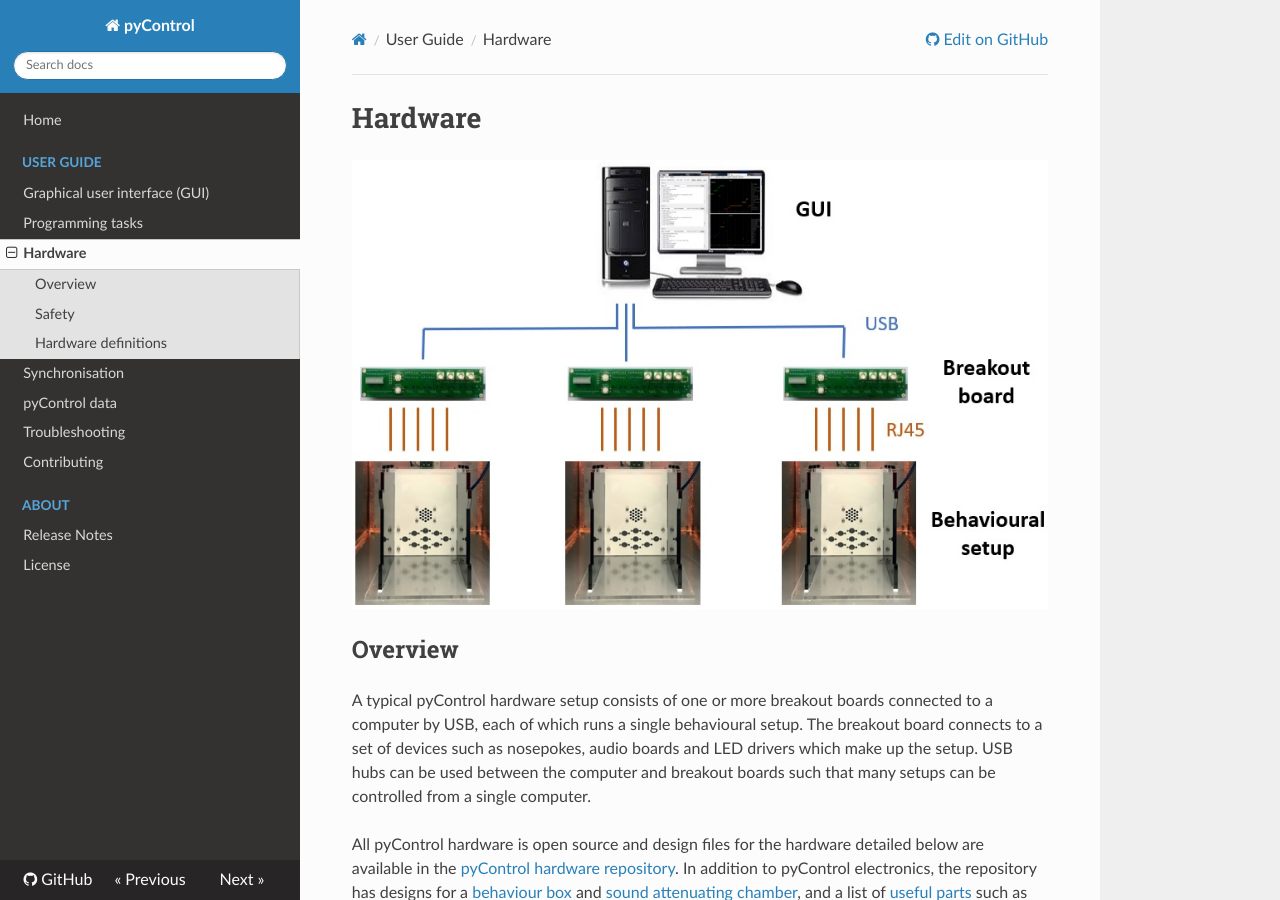
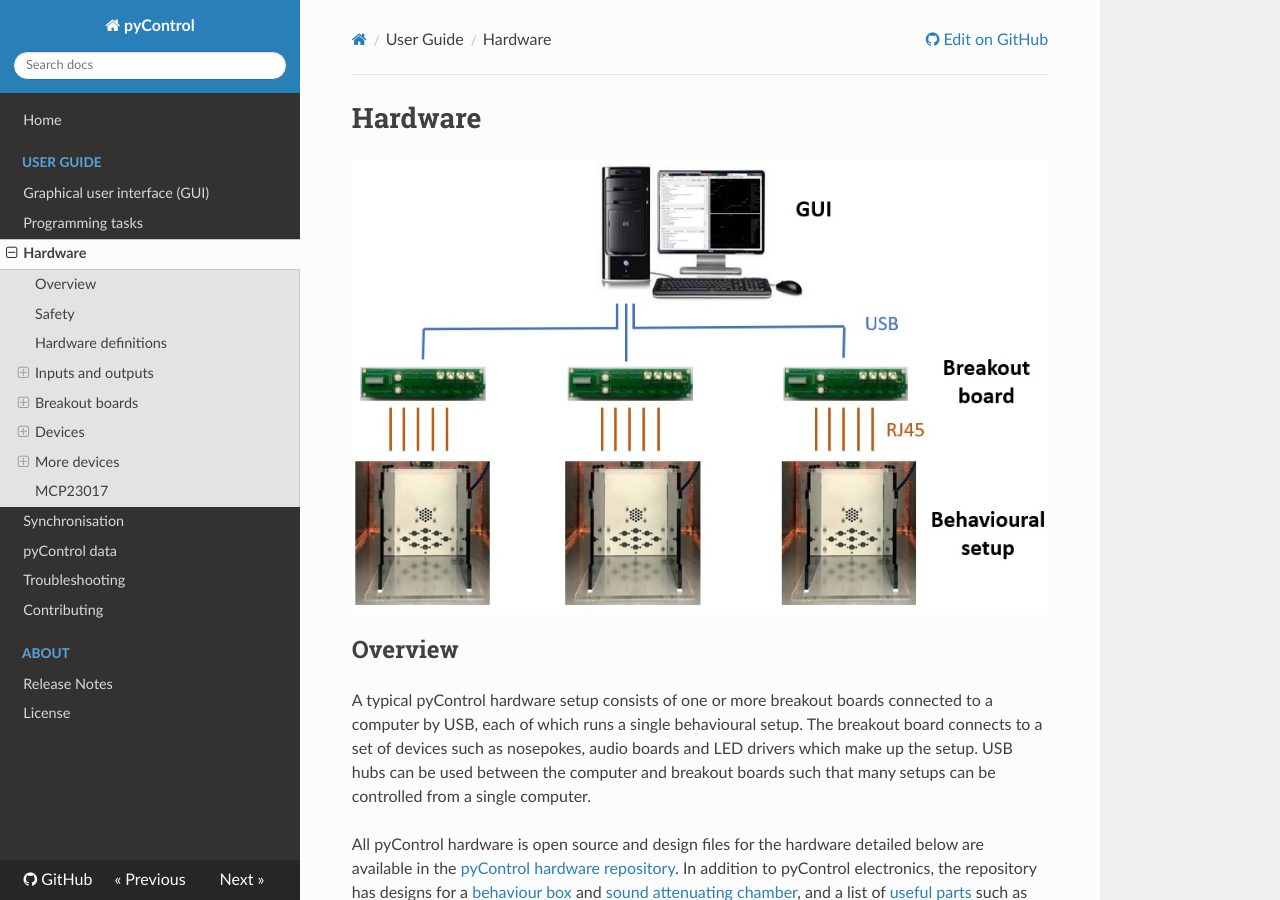
Before and after one commit to pyControl/docs, an MkDocs documentation site: the page built from docs/user-guide/hardware.md, in a window 1280 px wide and 900 px high. Built offline with MkDocs 1.6.1, drawn with Linux system fonts in a browser that asks for light colours; nearby versions of some CDN libraries.

Commit message:
shifted some header levels for better sidebar navigation

````diff
--- a/docs/user-guide/hardware.md
+++ b/docs/user-guide/hardware.md
@@ -65,13 +65,13 @@
 hw.off()  # Turn off all outputs.
 ```
 
-# Inputs and outputs
+## Inputs and outputs
 
 The following hardware classes control the behaviour of a single pin on the micropython microcontroller.
 
 ---
 
-## Digital input
+### Digital input
 
 The digital input class generates pyControl framework events when a specified pin on the Micropython board changes state. Seperate events can be specified for rising and falling edges.
 
@@ -103,7 +103,7 @@
 
 ---
 
-## Digital output
+### Digital output
 
 The digital output class is used to control a pyboard pin used as a digital output.
 
@@ -133,7 +133,7 @@
 
 ---
 
-## Analog input
+### Analog input
 
 The analog input class measures the voltage on a pin at a specified sampling rate, can stream these measurements to the host computer to be saved to disk, and can generate pyControl framework events when the voltage rises above or falls below a specified threshold.
 
@@ -168,7 +168,7 @@
 
 ---
 
-## Analog outputs
+### Analog outputs
 
 Pyboard pins 'X5' and 'X6' support analog output.  On the breakout board they are connected to the BNC connectors labled DAC-1 and DAC-2 and also to the special function pins on behaviour ports 3 and 4 respectively.  To use these pins as analog outputs see the [pyb.DAC](https://docs.micropython.org/en/latest/library/pyb.DAC.html) class in the micropython docs.
 
@@ -301,11 +301,11 @@
 
 ---
 
-# Devices
+## Devices
 
 The following Python classes define devices which plug into behaviour ports.
 
-## Poke
+### Poke
 
 Nosepoke port with infra-red beam, stimulus LED and socket to connect solenoid valve.
 
@@ -357,7 +357,7 @@
 
 ---
 
-## Audio board
+### Audio board
 
 Audio amplifier board for driving a speaker to produce auditory stimuli.  The board uses the micropython [DAC](https://docs.micropython.org/en/latest/pyboard/library/pyb.DAC.html) for stimulus generation.  The audio board must be plugged into a port on the breakout board which supports DAC output and I2C serial communication (used to set the volume) - ports 3 and 4 on breakout board 1.2 are suitable.
 
@@ -421,7 +421,7 @@
 
 ---
 
-## LED driver
+### LED driver
 
 A constant current LED driver for optogenetic stimulation.
 
@@ -456,7 +456,7 @@
 
 ---
 
-## Stepper motor
+### Stepper motor
 
 Class for controlling an [EasyDriver](http://www.schmalzhaus.com/EasyDriver/) stepper motor driver or any driver which takes a *step* and *direction* pin as control inputs.
 
@@ -500,7 +500,7 @@
 
 ---
 
-## Rotary encoder
+### Rotary encoder
 
 Class for acquiring data from a rotary encoder, used e.g. to measure the speed of a running wheel.  The encoder must be an incremental rotary encoder that outputs a quadrature signal. The rotary encoder class can stream the position or velocity of the encoder to the computer at a specified sampling rate, and generate framework events when the position/velocity goes above/below a specified threshold.  Currently the rotary encoder class expects the two lines carrying the quadrature signal to be connected to micropython pins 'X1' and 'X2' (Port 1 DIO_A and DIO_B on breakout board 1.2).
 
@@ -568,13 +568,13 @@
 
 ---
 
-# More devices
+## More devices
 
 To save space on the pyboards file system and reduce framework loading times, the driver files for the following devices are not uploaded to the pyboard by default.  To use them copy the required driver file(s) from *pyControl/devices/more devices* to *pyControl/devices*, then reload the framework to the pyboard using the GUI's config menu.
 
 ---
 
-## Port expander
+### Port expander
 
 The port expander board uses serial to parallel IO expander ICs ([datasheet](http://ww1.microchip.com/downloads/en/DeviceDoc/20001952C.pdf)) to run 8 behaviour ports from a single behaviour port on the breakout board.  The port expander must be connected to a behaviour port that supports I2C serial communication (ports 3 and 4 on breakout 1.2).
 
@@ -611,7 +611,7 @@
 
 ---
 
-## Five Poke
+### Five Poke
 
 The Five Poke board is a set of five nose pokes on a single PCB, each with an IR beam and stimulus LED.  The Five Poke connects to 2 behaviour ports on the breakout board.  Port 1 on the Five Poke must be connected to a behaviour port with 3 driver lines (port 1 or 2 on Breakout board 1.2). Port 2 on the Five Poke must be connected to a behaviour port with 3 DIO lines (port 3 or 4 on Breakout board 1.2).  The events generated by the IR beam breaks are called `'poke_1'`, `'poke_2'` etc by default, and the events generated by the IR beam makes are called `'poke_1_out'`, `'poke_2_out'` by default.  Different event names can be specified when the Five poke is instantiated.
 
@@ -648,7 +648,7 @@
 
 ---
 
-## Nine Poke
+### Nine Poke
 
 The nine poke board is a set of nine nose pokes on a single PCB, each with an IR beam and stimulus LED.  The pokes are controlled from a single behaviour port using i2c serial communication (supported by ports 3 & 4 on breakout board 1.2). Events generated by the IR beam breaks are called `'poke_1'`, `'poke_2'` etc. by default, and events generated by the IR beam makes are called `'poke_1_out'`, `'poke_2_out'` etc. by default.
 
@@ -698,7 +698,7 @@
 ```
 
 ---
-## Lickometer
+### Lickometer
 
 An electrical lickometer board which has two lick detection circuits and two solenoid ports.  The outputs LCK 1 and LCK 2 should be connected to the  reward delivery tubes and the GND output should be connected to the (conductive) floor of the setup.  The lick detection circuits detect when the reward delivery tube is electrically connected to ground by the subject licking.  The maximum current  through the lick detection circuit is 1uA.  The default event names generated by licking are 'lick_1' and 'lick_2' when the contact is made, and 'lick_1_off' and 'lick_2_off' when the contact is broken.  Different event names can be specified when the Lickometer is instantiated.  By default debouncing is used on lick events with a 5ms debounce window.
 
@@ -724,7 +724,7 @@
 
 ---
 
-## Analog LED driver
+### Analog LED driver
 
 An LED driver board with analog control of the LED current from 1 - 400mA using the micropython DAC.  The Analog LED driver needs to be connected to a behaviour port that has a DAC output (ports 3 and 4 on breakout board 1.2).
 
@@ -745,7 +745,7 @@
 
 ---
 
-## Audio_player
+### Audio_player
 
 An audio board which uses the [DFPlayer](https://www.dfrobot.com/wiki/index.php/DFPlayer_Mini_SKU:DFR0299) audio module to play .wav files from an SD card, allowing arbitrary audio stimuli to be presented.  The board has two speaker outputs allowing stereo audio files to be played. Mono files are played played from both outputs, but the amplifiers for each output can be independently enabled or disabled allowing files to be played from either or both speakers.  The DFPlayer module requires the SD card to be formated in FAT16 or FAT32 and expects a specific folder and file name structure - the folders must be named *01*, *02* etc, and the files in each folder *001.wav*, *002.wav* etc.  The Audio_player needs a behaviour port with UART serial connectivity so can be plugged into ports 1, 3 or 4 on *Breakout_1_2*.  There is a short latency (approximately 15ms) between issuing the play command and the sound starting to play.
 
@@ -779,7 +779,7 @@
 
 ---
 
-# MCP23017
+## MCP23017
 
 The MCP23017 is a serial to parallel IO expander IC ([datasheet](http://ww1.microchip.com/downloads/en/DeviceDoc/20001952C.pdf)) which can be used to add additional digital input/output lines to the Micropython microcontroller. The IC must be connected to the Micropython via an I2C serial connection, which are available on the DIO pins of ports 3 and 4 of breakout board 1.2.  If you plan to use MCP23017 pins as pyControl digital inputs the INTA interrupt pin on the MCP23017 must be connected to a DIO pin on the Micropython. The pins on the MCP23017 can be used as standard pyControl Digital_input and Digital_output objects as shown in the usage example below.
 
````
